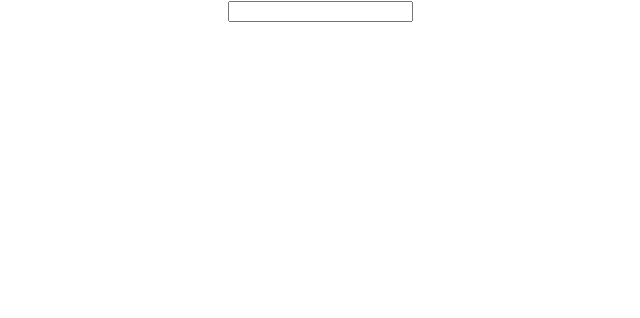
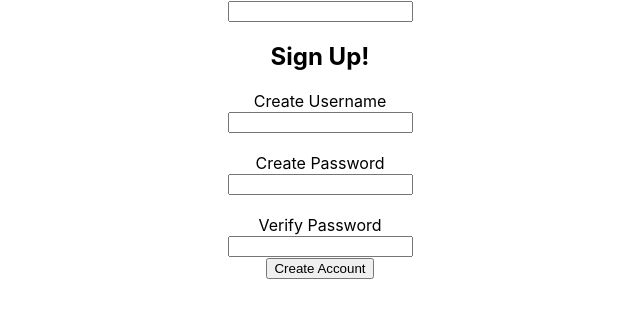
Before and after one commit to BuildWeek-FoodTruck-TrackR/front-end, a React (Create React App) app in the folder foodtruck/: page / in a window 1280 px wide. Shown: the top 318 px of the page, without its empty margins (320-960 px from the left). Built offline with nearby package versions, Linux system fonts and the light colour scheme.

Commit message:
sign up form basic creation

```diff
--- a/foodtruck/package.json
+++ b/foodtruck/package.json
@@ -9,6 +9,7 @@
     "axios": "^0.19.2",
     "react": "^16.13.1",
     "react-dom": "^16.13.1",
+    "react-router-dom": "^5.2.0",
     "react-scripts": "3.4.1",
     "yup": "^0.29.1"
   },
--- a/foodtruck/src/App.js
+++ b/foodtruck/src/App.js
@@ -2,11 +2,13 @@ import React from 'react';
 import logo from './logo.svg';
 import './App.css';
 import LoginForm from "./Components/LoginForm"
+import SignUpForm from "./Components/SignUpForm"
 
 function App() {
   return (
     <div className="App">
       <LoginForm  />
+      <SignUpForm />
     </div>
   );
 }
--- /dev/null
+++ b/foodtruck/src/Components/SignUpForm.js
@@ -0,0 +1,68 @@
+import React, { useState } from "react"
+import axios from "axios"
+import * as yup from "yup"
+
+
+const SignUpForm = () => {
+
+    const [formData, setFormData] = useState({
+        username: '',
+        password:'',
+        verifiedPassword:'',
+    });
+
+    const handleChange = (e) =>{
+        setFormData({...formData, [e.target.name] : e.target.value})
+        // console.log(formData)
+    };
+
+    const schema= yup.object().shape({
+        username: yup.string().required().min(2),
+        password: yup.string().required('Password is required').min(8),
+        verifiedPassword: yup.string()
+           .oneOf([yup.ref('password'), null], 'Passwords must match')
+      });
+
+      const submit = () =>{
+        schema.validate(formData).then(()=>{
+            //NOTE!! change api to what ever is needed
+            axios.post('https://reqres.in/api/users', formData).then((res)=>{
+                console.log('this is your data', res.data)
+            })
+        })
+    }
+
+    return (
+        <div>
+            <h2>Sign Up!</h2>
+            <form onSubmit = {(e)=>{
+                e.preventDefault()
+                submit()
+            }} >
+                <label>
+                    Create Username
+                    <br/>
+                    <input type="text" name="username" value={formData.username} onChange={handleChange} />
+                </label>
+                <br/>
+                <br/>
+                <label>
+                    Create Password
+                    <br/>
+                    <input type="text" name="password" value={formData.password} onChange={handleChange} />
+                </label>
+                <br/>
+                <br/>
+                <label>
+                    Verify Password
+                    <br/>
+                    <input type="text" name="verifiedPassword" value={formData.verifiedPassword} onChange={handleChange} />
+                </label>
+                <br/>
+                <button type="submit">Create Account</button>
+            </form>
+        </div>
+    )
+}
+
+export default SignUpForm;
```
Also changed, not shown: 1 other file (tests, documents, lock files or other folders).
